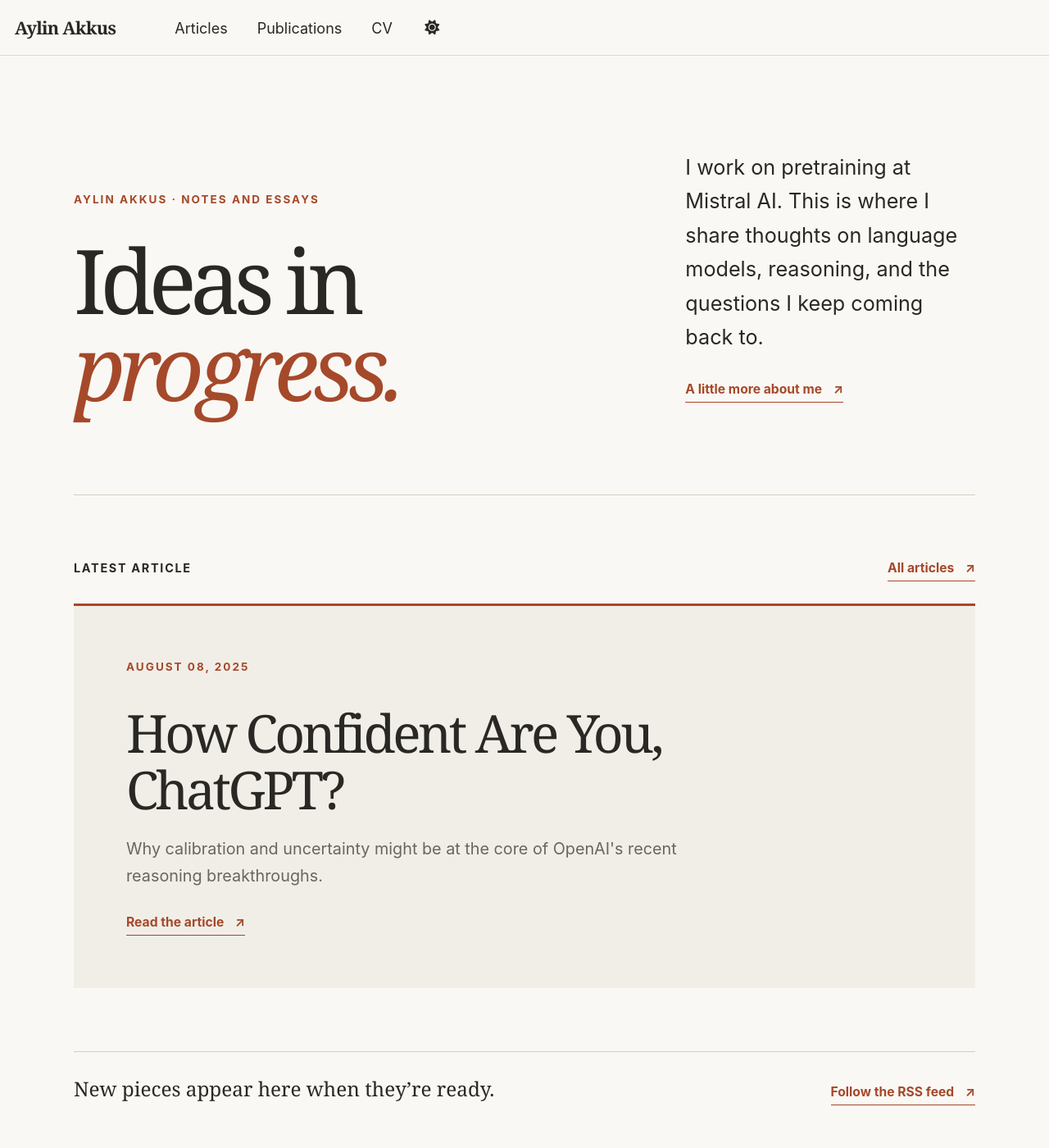
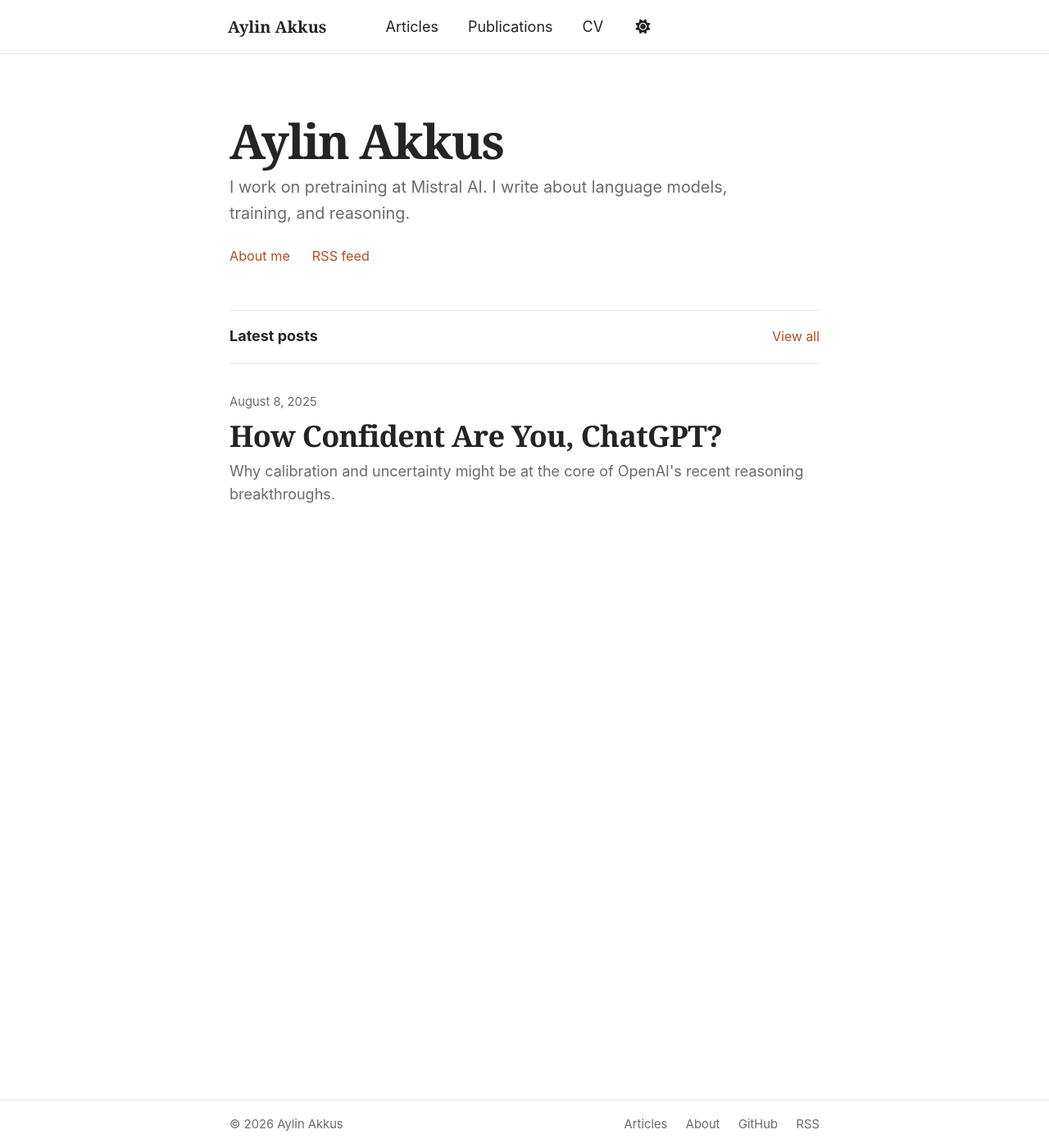
Before and after one commit to AylinAkkus/aylinakkus.github.io, a Jekyll site: the page built from index.html, in a window 1280 px wide and 1400 px high. Shown: the whole window at 82% size. Built offline with Jekyll 4.4.1, drawn with Linux system fonts in a browser that asks for light colours.

Commit message:
Simplify site to a classic reading layout

```diff
--- a/_sass/_editorial.scss
+++ b/_sass/_editorial.scss
@@ -1,427 +1,290 @@
-/* A quieter, reading-first layer over the Academic Pages theme. */
+/* Simple reading layout for the homepage, article list, and posts. */
 :root {
-  --global-bg-color: #faf8f4;
-  --global-footer-bg-color: #f1eee8;
-  --global-border-color: #ddd8ce;
-  --global-dark-border-color: #d3cdc2;
-  --global-text-color: #292824;
-  --global-text-color-light: #69665f;
-  --global-link-color: #a5492a;
-  --global-link-color-hover: #78331d;
-  --global-link-color-visited: #8f543e;
-  --global-masthead-link-color: #292824;
-  --global-masthead-link-color-hover: #a5492a;
-  --editorial-surface: #f1eee8;
-  --editorial-ink: #292824;
-  --editorial-muted: #69665f;
-  --editorial-accent: #a5492a;
-  --editorial-line: #d3cdc2;
+  --global-bg-color: #fff;
+  --global-footer-bg-color: #fff;
+  --global-border-color: #e5e5e5;
+  --global-dark-border-color: #e5e5e5;
+  --global-text-color: #242424;
+  --global-text-color-light: #6b6b6b;
+  --global-link-color: #b64b24;
+  --global-link-color-hover: #8f3414;
+  --global-link-color-visited: #9b4f35;
+  --global-masthead-link-color: #242424;
+  --global-masthead-link-color-hover: #b64b24;
 }
 
 html[data-theme="dark"] {
-  --global-bg-color: #1f211f;
-  --global-footer-bg-color: #272a27;
-  --global-border-color: #454a44;
-  --global-dark-border-color: #454a44;
-  --global-text-color: #eeeae1;
-  --global-text-color-light: #b4b6ae;
-  --global-link-color: #e5a17d;
-  --global-link-color-hover: #ffc09e;
-  --global-link-color-visited: #d9a88f;
-  --global-masthead-link-color: #eeeae1;
-  --global-masthead-link-color-hover: #e5a17d;
-  --editorial-surface: #292d29;
-  --editorial-ink: #eeeae1;
-  --editorial-muted: #b4b6ae;
-  --editorial-accent: #e5a17d;
-  --editorial-line: #454a44;
+  --global-bg-color: #171717;
+  --global-footer-bg-color: #171717;
+  --global-border-color: #3a3a3a;
+  --global-dark-border-color: #3a3a3a;
+  --global-text-color: #f1f1f1;
+  --global-text-color-light: #b0b0b0;
+  --global-link-color: #e88a65;
+  --global-link-color-hover: #ffac8a;
+  --global-link-color-visited: #d9947a;
+  --global-masthead-link-color: #f1f1f1;
+  --global-masthead-link-color-hover: #e88a65;
+}
+
+.masthead__inner-wrap {
+  max-width: 760px !important;
 }
 
 .masthead__menu-item--lg a {
   font-family: Georgia, "Times New Roman", serif;
-  font-size: 1.2rem;
-  letter-spacing: -0.035em;
+  font-size: 1.1rem;
 }
 
 .editorial-site-footer {
   display: flex;
   justify-content: space-between;
-  align-items: center;
   flex-wrap: wrap;
-  gap: 0.75rem 2rem;
-  min-height: 3rem;
-  color: var(--editorial-muted);
-  font-size: 0.85rem;
+  gap: 0.75rem 1.5rem;
+  max-width: 720px;
+  margin: 0 auto;
+  color: var(--global-text-color-light);
+  font-size: 0.82rem;
 }
 
 .editorial-site-footer nav {
   display: flex;
   flex-wrap: wrap;
-  gap: 0.5rem 1.5rem;
+  gap: 0.5rem 1.25rem;
 }
 
-.editorial-site-footer a:hover {
-  color: var(--editorial-accent);
+#main:not(.writing-site) {
+  max-width: 760px;
 }
 
-.editorial-home,
-.editorial-archive,
-.editorial-article {
-  width: calc(100% - 2rem);
-  max-width: 1100px !important;
-  margin: 0 auto !important;
-  padding: 0 !important;
-  color: var(--editorial-ink);
+#main:not(.writing-site) > .sidebar {
+  display: none;
 }
 
-.editorial-home a,
-.editorial-archive a,
-.editorial-article a {
-  color: inherit;
+#main:not(.writing-site) > .page,
+#main:not(.writing-site) > .archive {
+  float: none;
+  width: 100%;
+  margin: 0;
+  padding: 0;
 }
 
-.editorial-home a:focus-visible,
-.editorial-archive a:focus-visible,
-.editorial-article a:focus-visible {
-  outline: 2px solid var(--editorial-accent);
-  outline-offset: 4px;
+#main:not(.writing-site) .page__title {
+  font-family: Georgia, "Times New Roman", serif;
+  font-size: 2.5rem;
+  line-height: 1.2;
 }
 
-.editorial-kicker {
-  margin: 0;
-  color: var(--editorial-accent);
-  font-size: 0.75rem;
-  font-weight: 700;
-  letter-spacing: 0.15em;
-  text-transform: uppercase;
+.writing-site {
+  width: calc(100% - 2rem);
+  max-width: 720px !important;
+  margin: 0 auto !important;
+  padding: 4rem 0 6rem !important;
 }
 
-.editorial-hero {
-  display: grid;
-  grid-template-columns: minmax(0, 1.3fr) minmax(260px, 0.7fr);
-  gap: clamp(2rem, 7vw, 6rem);
-  align-items: end;
-  padding: clamp(4rem, 9vw, 8rem) 0 clamp(4rem, 8vw, 7rem);
-  border-bottom: 1px solid var(--editorial-line);
+.writing-site a:focus-visible {
+  outline: 2px solid var(--global-link-color);
+  outline-offset: 3px;
 }
 
-.editorial-hero h1,
-.editorial-archive__header h1,
-.editorial-article__header h1 {
-  margin: 0.32em 0 0;
-  font-family: Georgia, "Times New Roman", serif;
-  font-size: clamp(3.7rem, 8.5vw, 7.3rem);
-  font-weight: 400;
-  line-height: 0.98;
-  letter-spacing: -0.07em;
+.writing-intro {
+  padding-bottom: 3rem;
 }
 
-.editorial-hero h1 em {
-  color: var(--editorial-accent);
-  font-weight: 400;
+.writing-intro h1,
+.writing-article__header h1 {
+  margin: 0 0 0.5rem;
+  color: var(--global-text-color);
+  font-family: Georgia, "Times New Roman", serif;
+  font-size: clamp(2.5rem, 6vw, 3.25rem);
+  font-weight: 700;
+  line-height: 1.14;
+  letter-spacing: -0.035em;
 }
 
-.editorial-hero__aside {
-  padding-bottom: 0.55rem;
+.writing-intro p {
+  max-width: 620px;
+  margin: 0 0 1.3rem;
+  color: var(--global-text-color-light);
+  font-size: 1.1rem;
+  line-height: 1.6;
 }
 
-.editorial-hero__aside p {
-  margin: 0 0 1.5rem;
-  font-size: clamp(1.12rem, 2vw, 1.4rem);
-  line-height: 1.65;
+.writing-intro__links {
+  display: flex;
+  gap: 1.5rem;
+  font-size: 0.9rem;
 }
 
-.editorial-text-link {
-  display: inline-flex;
-  gap: 0.75rem;
-  align-items: center;
-  padding-bottom: 0.2rem;
-  border-bottom: 1px solid currentColor;
-  color: var(--editorial-accent) !important;
-  font-size: 0.87rem;
-  font-weight: 700;
-  text-decoration: none !important;
-}
-
-.editorial-text-link:hover {
-  color: var(--global-link-color-hover) !important;
-}
-
-.editorial-section {
-  padding: clamp(3rem, 6vw, 5.5rem) 0;
-}
-
-.editorial-section__heading {
-  display: flex;
-  align-items: baseline;
-  justify-content: space-between;
-  gap: 1rem;
-  margin-bottom: 1.5rem;
-}
-
-.editorial-section__heading h2 {
-  margin: 0;
-  font-size: 0.8rem;
-  font-weight: 700;
-  letter-spacing: 0.12em;
-  text-transform: uppercase;
-}
-
-.featured-article {
-  padding: clamp(2rem, 5vw, 4.25rem);
-  background: var(--editorial-surface);
-  border-top: 3px solid var(--editorial-accent);
-}
-
-.featured-article h3 {
-  max-width: 760px;
-  margin: 0.55em 0 0.35em;
-  font-family: Georgia, "Times New Roman", serif;
-  font-size: clamp(2.4rem, 5vw, 4.8rem);
-  font-weight: 400;
-  line-height: 1.08;
-  letter-spacing: -0.055em;
-}
-
-.featured-article h3 a,
-.article-list h2 a,
-.article-list h3 a {
+.writing-intro__links a,
+.writing-section__heading a,
+.writing-back,
+.writing-article__footer a {
+  color: var(--global-link-color);
   text-decoration: none;
 }
 
-.featured-article h3 a:hover,
-.article-list h2 a:hover,
-.article-list h3 a:hover {
-  color: var(--editorial-accent);
+.writing-intro__links a:hover,
+.writing-section__heading a:hover,
+.writing-back:hover,
+.writing-article__footer a:hover {
+  text-decoration: underline;
 }
 
-.featured-article > p:not(.editorial-kicker) {
-  max-width: 690px;
-  color: var(--editorial-muted);
-  font-size: 1.1rem;
-  line-height: 1.65;
+.writing-section__heading {
+  display: flex;
+  justify-content: space-between;
+  align-items: baseline;
+  gap: 1rem;
+  padding: 1.1rem 0;
+  border-top: 1px solid var(--global-border-color);
 }
 
-.article-list {
-  border-top: 1px solid var(--editorial-line);
+.writing-section__heading h2 {
+  margin: 0;
+  font-size: 1rem;
+  font-weight: 700;
 }
 
-.article-list__item {
-  display: grid;
-  grid-template-columns: 130px minmax(0, 1fr) auto;
-  gap: 1.5rem;
-  padding: 2rem 0;
-  border-bottom: 1px solid var(--editorial-line);
+.writing-section__heading a {
+  font-size: 0.88rem;
 }
 
-.article-list__item time,
-.article-list__tags {
-  color: var(--editorial-muted);
-  font-size: 0.8rem;
+.writing-intro--archive {
+  padding-bottom: 1.5rem;
 }
 
-.article-list__item time {
-  padding-top: 0.35rem;
-  white-space: nowrap;
+.writing-post {
+  padding: 1.75rem 0;
+  border-top: 1px solid var(--global-border-color);
 }
 
-.article-list__item h2,
-.article-list__item h3 {
-  margin: 0 0 0.4rem;
-  font-family: Georgia, "Times New Roman", serif;
-  font-size: clamp(1.5rem, 2.5vw, 2.1rem);
-  font-weight: 400;
-  line-height: 1.2;
-  letter-spacing: -0.035em;
+.writing-post time,
+.writing-article__header time {
+  color: var(--global-text-color-light);
+  font-size: 0.82rem;
 }
 
-.article-list__item p {
-  max-width: 650px;
+.writing-post h2,
+.writing-post h3 {
+  margin: 0.35rem 0 0.4rem;
+  font-family: Georgia, "Times New Roman", serif;
+  font-size: clamp(1.6rem, 4vw, 2rem);
+  font-weight: 700;
+  line-height: 1.25;
+  letter-spacing: -0.02em;
+}
+
+.writing-post h2 a,
+.writing-post h3 a {
+  color: var(--global-text-color);
+  text-decoration: none;
+}
+
+.writing-post h2 a:hover,
+.writing-post h3 a:hover {
+  color: var(--global-link-color);
+}
+
+.writing-post p {
   margin: 0;
-  color: var(--editorial-muted);
+  color: var(--global-text-color-light);
+  font-size: 1rem;
   line-height: 1.55;
 }
 
-.article-list__item .article-list__tags {
-  margin-top: 0.75rem;
-  font-size: 0.75rem;
+.writing-article {
+  padding-top: 3rem !important;
 }
 
-.article-list__arrow {
-  font-size: 1.5rem;
-  text-decoration: none;
+.writing-back {
+  font-size: 0.88rem;
 }
 
-.editorial-endnote {
-  display: flex;
-  justify-content: space-between;
-  gap: 1rem;
-  align-items: baseline;
-  margin: 0 0 4rem;
-  padding: 1.5rem 0 0;
-  border-top: 1px solid var(--editorial-line);
+.writing-article__header {
+  padding: 2.5rem 0 2rem;
+  border-bottom: 1px solid var(--global-border-color);
 }
 
-.editorial-endnote p {
-  margin: 0;
-  font-family: Georgia, "Times New Roman", serif;
-  font-size: 1.35rem;
+.writing-article__header h1 {
+  margin: 0.55rem 0 0.9rem;
 }
 
-.editorial-archive__header {
-  padding: clamp(4rem, 8vw, 7rem) 0 clamp(2.5rem, 5vw, 4rem);
+.writing-article__header p {
+  margin: 0;
+  color: var(--global-text-color-light);
+  font-size: 1.16rem;
+  line-height: 1.55;
 }
 
-.editorial-archive__header h1 {
-  margin-top: 0.2em;
+.writing-article__body {
+  padding: 1.5rem 0;
+  color: var(--global-text-color);
+  font-family: Georgia, "Times New Roman", serif;
+  font-size: 1.1rem;
+  line-height: 1.75;
 }
 
-.editorial-period {
-  color: var(--editorial-accent);
-}
-
-.editorial-archive__header > p:last-child {
-  max-width: 650px;
-  margin: 1.5rem 0 0;
-  color: var(--editorial-muted);
-  font-size: 1.15rem;
-  line-height: 1.6;
-}
-
-.editorial-archive__rss {
-  margin: 2rem 0 5rem;
-  color: var(--editorial-muted);
-  font-size: 0.9rem;
-}
-
-.editorial-archive__rss a {
-  color: var(--editorial-accent);
-}
-
-.editorial-article {
-  max-width: 760px !important;
-  padding: 3rem 0 5rem !important;
-}
-
-.editorial-back {
-  color: var(--editorial-muted) !important;
-  font-size: 0.85rem;
-  text-decoration: none;
-}
-
-.editorial-back:hover {
-  color: var(--editorial-accent) !important;
-}
-
-.editorial-article__header {
-  padding: 4rem 0 2rem;
-  border-bottom: 1px solid var(--editorial-line);
-}
-
-.editorial-article__header h1 {
-  margin-top: 0.3em;
-  font-size: clamp(3rem, 6.5vw, 5.5rem);
-  line-height: 1.06;
-}
-
-.editorial-article__dek {
-  margin: 1.5rem 0 0;
-  color: var(--editorial-muted);
-  font-size: 1.2rem;
-  line-height: 1.6;
-}
-
-.editorial-article__body {
-  padding: 2rem 0;
-  font-family: Georgia, "Times New Roman", serif;
-  font-size: 1.08rem;
-  line-height: 1.78;
-}
-
-.editorial-article__body p,
-.editorial-article__body li {
+.writing-article__body p,
+.writing-article__body li {
   margin-bottom: 1.25em;
 }
 
-.editorial-article__body h2,
-.editorial-article__body h3 {
-  margin: 2.25em 0 0.8em;
+.writing-article__body h2,
+.writing-article__body h3 {
+  margin: 2em 0 0.7em;
   font-family: Georgia, "Times New Roman", serif;
-  font-weight: 400;
-  letter-spacing: -0.025em;
+  line-height: 1.25;
 }
 
-.editorial-article__body h2 { font-size: 1.8rem; }
-.editorial-article__body h3 { font-size: 1.4rem; }
+.writing-article__body h2 { font-size: 1.55rem; }
+.writing-article__body h3 { font-size: 1.3rem; }
 
-.editorial-article__body img {
+.writing-article__body img {
   max-width: 100%;
   height: auto;
 }
 
-.editorial-article__body figure { margin: 2rem 0; }
-.editorial-article__body figcaption {
+.writing-article__body figure { margin: 2rem 0; }
+.writing-article__body figcaption {
   margin-top: 0.5rem;
-  color: var(--editorial-muted);
+  color: var(--global-text-color-light);
   font-family: -apple-system, BlinkMacSystemFont, "Segoe UI", sans-serif;
   font-size: 0.8rem;
   text-align: center;
 }
 
-.editorial-article__body blockquote,
-.editorial-article__body .pull-quote {
+.writing-article__body blockquote,
+.writing-article__body .pull-quote {
   margin: 2rem 0;
-  padding: 0.25rem 0 0.25rem 1.5rem;
-  border-left: 2px solid var(--editorial-accent);
-  color: var(--editorial-muted);
+  padding: 0.25rem 0 0.25rem 1.25rem;
+  border-left: 2px solid var(--global-border-color);
+  color: var(--global-text-color-light);
   font-style: italic;
 }
 
-.editorial-article__body .dek {
-  color: var(--editorial-muted);
-  font-size: 1.1rem;
+.writing-article__body .dek {
+  color: var(--global-text-color-light);
+  font-size: 1.05rem;
 }
 
-.editorial-article__body .lede:first-letter {
-  float: left;
-  padding: 0.08em 0.1em 0 0;
-  color: var(--editorial-accent);
-  font-size: 3.4em;
-  line-height: 0.8;
+.writing-article__body .section-kicker {
+  color: var(--global-text-color-light);
+  font-family: -apple-system, BlinkMacSystemFont, "Segoe UI", sans-serif;
+  font-size: 0.8rem;
+  font-weight: 700;
 }
 
-.editorial-article__body .section-kicker {
-  color: var(--editorial-accent);
-  font-family: -apple-system, BlinkMacSystemFont, "Segoe UI", sans-serif;
-  font-size: 0.76rem;
-  font-weight: 700;
-  letter-spacing: 0.1em;
-  text-transform: uppercase;
+.writing-article__body a { color: var(--global-link-color); }
+
+.writing-article__footer {
+  padding-top: 1.5rem;
+  border-top: 1px solid var(--global-border-color);
+  font-size: 0.9rem;
 }
 
-.editorial-article__body a { color: var(--editorial-accent); }
-
-.editorial-article__footer {
-  display: flex;
-  justify-content: space-between;
-  gap: 1rem;
-  align-items: baseline;
-  padding-top: 1.5rem;
-  border-top: 1px solid var(--editorial-line);
+@media (max-width: 600px) {
+  .writing-site { padding-top: 2.5rem !important; }
+  .writing-intro { padding-bottom: 2rem; }
+  .writing-article__header { padding-top: 2rem; }
 }
-
-.editorial-article__footer p {
-  margin: 0;
-  font-family: Georgia, "Times New Roman", serif;
-  font-size: 1.25rem;
-}
-
-@media (max-width: 760px) {
-  .editorial-hero { grid-template-columns: 1fr; gap: 2rem; }
-  .editorial-hero h1 { font-size: clamp(3.5rem, 13vw, 6rem); }
-  .article-list__item { grid-template-columns: minmax(0, 1fr) auto; gap: 0.75rem; }
-  .article-list__item time { grid-column: 1 / -1; }
-  .editorial-endnote,
-  .editorial-article__footer { align-items: start; flex-direction: column; }
-  .editorial-article__header { padding-top: 3rem; }
-}
--- a/index.html
+++ b/index.html
@@ -4,51 +4,32 @@ title: "Home"
 description: "Aylin Akkus writes about language models, training, and reasoning."
 ---
 
-<main id="main" class="editorial-home">
-  <section class="editorial-hero" aria-labelledby="home-title">
-    <div>
-      <p class="editorial-kicker">Aylin Akkus · Notes and essays</p>
-      <h1 id="home-title">Ideas in<br><em>progress.</em></h1>
+<main id="main" class="writing-site">
+  <header class="writing-intro">
+    <h1>Aylin Akkus</h1>
+    <p>I work on pretraining at Mistral AI. I write about language models, training, and reasoning.</p>
+    <div class="writing-intro__links">
+      <a href="{{ '/about/' | relative_url }}">About me</a>
+      <a href="{{ '/feed.xml' | relative_url }}">RSS feed</a>
     </div>
-    <div class="editorial-hero__aside">
-      <p>I work on pretraining at Mistral AI. This is where I share thoughts on language models, reasoning, and the questions I keep coming back to.</p>
-      <a class="editorial-text-link" href="{{ '/about/' | relative_url }}">A little more about me <span aria-hidden="true">↗</span></a>
+  </header>
+
+  <section class="writing-section" aria-labelledby="latest-posts">
+    <div class="writing-section__heading">
+      <h2 id="latest-posts">Latest posts</h2>
+      <a href="{{ '/articles/' | relative_url }}">View all</a>
     </div>
-  </section>
 
-  {% assign featured_post = site.posts | first %}
-  {% if featured_post %}
-  <section class="editorial-section" aria-labelledby="latest-title">
-    <div class="editorial-section__heading">
-      <h2 id="latest-title">Latest article</h2>
-      <a class="editorial-text-link" href="{{ '/articles/' | relative_url }}">All articles <span aria-hidden="true">↗</span></a>
-    </div>
-    <article class="featured-article">
-      <p class="editorial-kicker"><time datetime="{{ featured_post.date | date: '%Y-%m-%d' }}">{{ featured_post.date | date: '%B %d, %Y' }}</time></p>
-      <h3><a href="{{ featured_post.url | relative_url }}">{{ featured_post.title }}</a></h3>
-      <p>{{ featured_post.description | default: featured_post.excerpt | strip_html }}</p>
-      <a class="editorial-text-link" href="{{ featured_post.url | relative_url }}">Read the article <span aria-hidden="true">↗</span></a>
-    </article>
-  </section>
-  {% endif %}
-
-  {% if site.posts.size > 1 %}
-  <section class="editorial-section" aria-labelledby="more-title">
-    <div class="editorial-section__heading"><h2 id="more-title">More writing</h2></div>
-    <div class="article-list">
-      {% for post in site.posts offset: 1 limit: 3 %}
-      <article class="article-list__item">
-        <time datetime="{{ post.date | date: '%Y-%m-%d' }}">{{ post.date | date: '%b %d, %Y' }}</time>
-        <div><h3><a href="{{ post.url | relative_url }}">{{ post.title }}</a></h3><p>{{ post.description | default: post.excerpt | strip_html | truncatewords: 28 }}</p></div>
-        <a class="article-list__arrow" href="{{ post.url | relative_url }}" aria-label="Read {{ post.title | escape }}">↗</a>
+    <div class="writing-posts">
+      {% for post in site.posts limit: 5 %}
+      <article class="writing-post">
+        <time datetime="{{ post.date | date: '%Y-%m-%d' }}">{{ post.date | date: '%B %-d, %Y' }}</time>
+        <h3><a href="{{ post.url | relative_url }}">{{ post.title }}</a></h3>
+        <p>{{ post.description | default: post.excerpt | strip_html | truncatewords: 40 }}</p>
       </article>
+      {% else %}
+      <p>Articles are coming soon.</p>
       {% endfor %}
     </div>
   </section>
-  {% endif %}
-
-  <section class="editorial-endnote" aria-label="Follow along">
-    <p>New pieces appear here when they’re ready.</p>
-    <a class="editorial-text-link" href="{{ '/feed.xml' | relative_url }}">Follow the RSS feed <span aria-hidden="true">↗</span></a>
-  </section>
 </main>
```
Also changed, not shown: _layouts/article.html (+8 -9 lines), _pages/about.md (+1 -1 lines), _pages/year-archive.html (+10 -17 lines).
